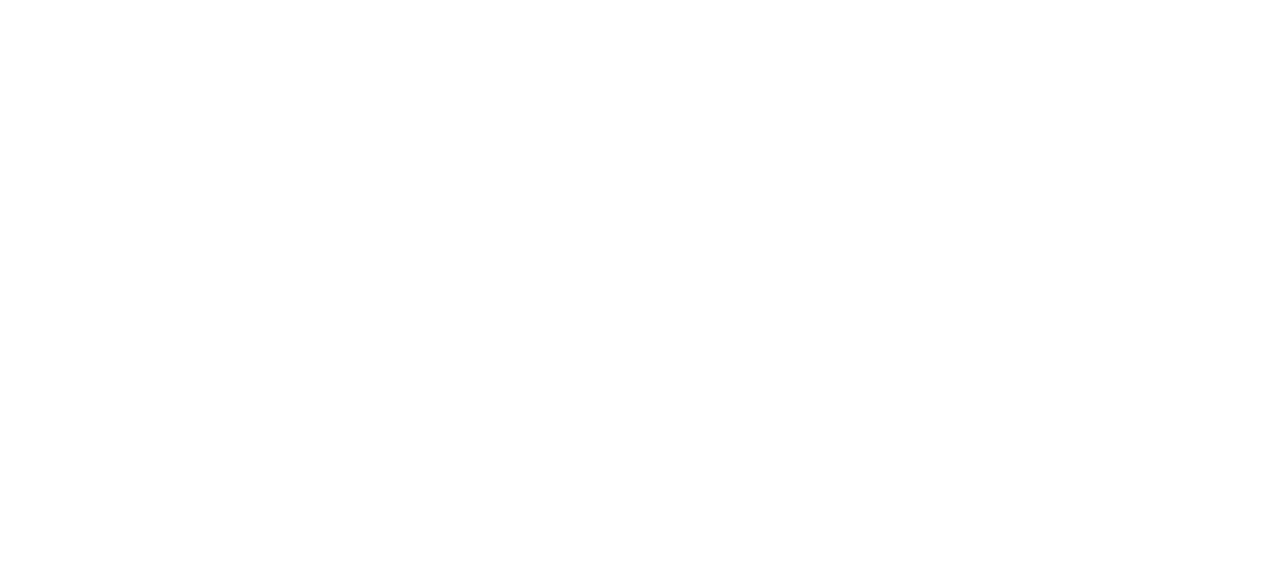
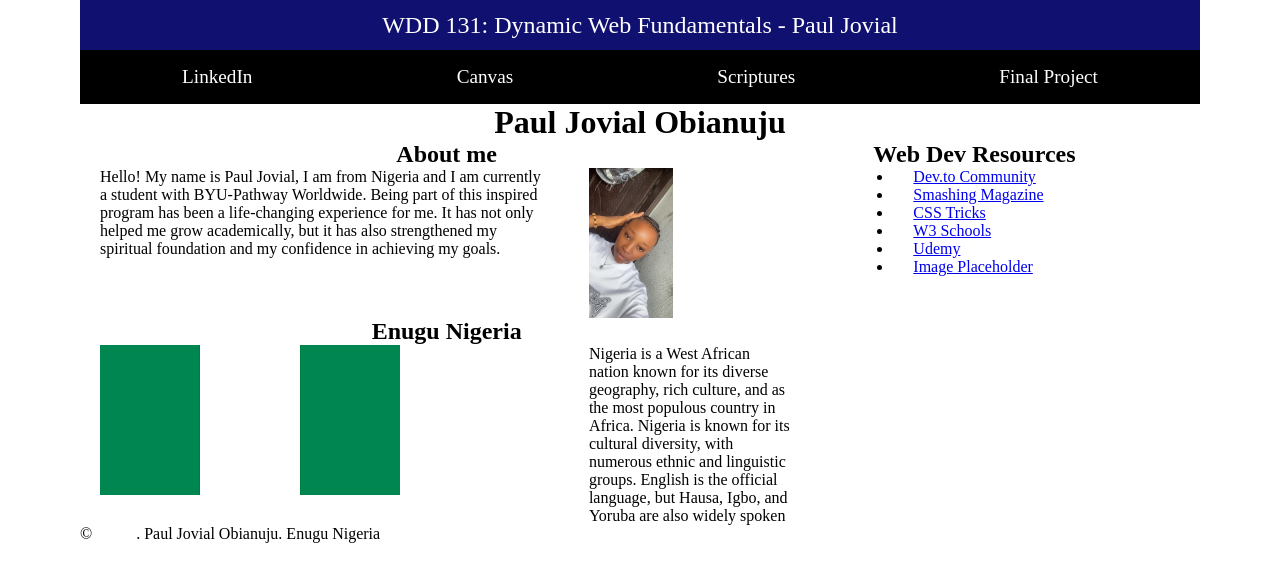
Before and after one commit to Jovial307/wdd131, a plain HTML site: page index.html in a window 1280 px wide. Drawn offline with Linux system fonts and the light colour scheme.

Commit message:
created a new homepade

```diff
--- a/index.html
+++ b/index.html
@@ -3,9 +3,52 @@
 <head>
     <meta charset="UTF-8">
     <meta name="viewport" content="width=device-width, initial-scale=1.0">
-    <title>Document</title>
+    <meta name="author" content="Paul Jovial">
+    <meta name="description" content="WDD 131 - Dynamic Web Fundamentals - Paul Jovial - ">
+    <title>WDD 131 - Dynamic Web Fundamentals - Paul Jovial</title>
+    <link rel="stylesheet" href="styles/base.css">
 </head>
 <body>
-
+    <header>
+        <span id="course-title">WDD 131: Dynamic Web Fundamentals - Paul Jovial</span>
+        <nav>
+            <a target="_blank" href="#">LinkedIn</a>
+            <a target="_blank" href="https://byupw.instructure.com/">Canvas</a>
+            <a target="_blank" href="https://www.churchofjesuschrist.org/study/scriptures/bofm/1-ne/3?lang=eng&id=p7#p7">Scriptures</a>
+            <a target="_blank" href="#">Final Project</a>
+        </nav>
+    </header>
+    <main>
+        <h1>Paul Jovial Obianuju</h1>
+        <section class="card">
+            <h2>About me</h2>
+            <p>Hello! My name is Paul Jovial, I am from Nigeria and I am currently a student with BYU-Pathway Worldwide. Being part of this inspired program has been a life-changing experience for me. It has not only helped me grow academically, but it has also strengthened my spiritual foundation and my confidence in achieving my goals.
+                <!-- Before joining BYU-Pathway, I faced many challenges in pursuing higher education, especially in balancing my time, finances, and responsibilities. But through this program, I’ve found a way to learn flexibly, affordably, and with support from uplifting instructors and peers from around the world. I feel like I am part of a global family, united in faith and a desire to learn and grow. -->
+            </p>
+            <img src="images/paulJovial.jpg" alt="A picture of Paul Jovial">
+        </section>
+        <aside>
+            <h2>Web Dev Resources</h2>
+            <ul>
+                <li><a href="#">Dev.to Community</a></li>
+                <li><a href="#">Smashing Magazine</a></li>
+                <li><a href="#">CSS Tricks</a></li>
+                <li><a href="#">W3 Schools</a></li>
+                <li><a href="#">Udemy</a></li>
+                <li><a href="#">Image Placeholder</a></li>
+            </ul>
+        </aside>
+        <section class="card">
+            <h2>Enugu Nigeria</h2>
+            <img src="images/nigerian_flag.png" alt="Nigerian Flag">
+            <p>Nigeria is a West African nation known for its diverse geography, rich culture, and as the most populous country in Africa.
+                Nigeria is known for its cultural diversity, with numerous ethnic and linguistic groups. English is the official language, but Hausa, Igbo, and Yoruba are also widely spoken
+            </p>
+        </section>
+    </main>
+    <footer>
+        <p>&copy; <span id="currentyear"></span>. Paul Jovial Obianuju. Enugu Nigeria</p>
+        <p id="lastModified"></p>
+    </footer>
 </body>
 </html>
--- a/styles/base.css
+++ b/styles/base.css
@@ -0,0 +1,59 @@
+* {
+    margin: 0 20px;
+    padding: 0;
+    box-sizing: border-box;
+}
+
+#course-title {
+    display: block;
+    text-align: center;
+    font-size: 1.5rem;
+    background-color: rgb(16, 16, 112);
+    height: 50px;
+    color: white;
+    align-content: center;
+}
+
+nav {
+    display: flex;
+    justify-content: space-around;
+    background-color: black;
+}
+
+nav a {
+    color: white;
+    font-size: 1.2rem;
+    text-align: center;
+	padding: 1rem;
+	text-decoration: none;
+}
+
+nav a:hover {
+    color: blue;
+    text-decoration: underline;
+}
+
+main {
+    display: grid;
+    grid-template-columns: 2fr 1fr;
+}
+
+h1 {
+    grid-column: 1/3;
+    text-align: center;
+}
+
+.card {
+    display: grid;
+    grid-template-columns: 2fr 1fr;
+}
+
+.card img {
+    height: 150px;
+    width: auto;
+}
+
+.card h2 {
+    text-align: center;
+    grid-column: 1/3;
+}
```
Also changed, not shown: images/nigerian_flag.png (added), images/paulJovial.jpg (added).
